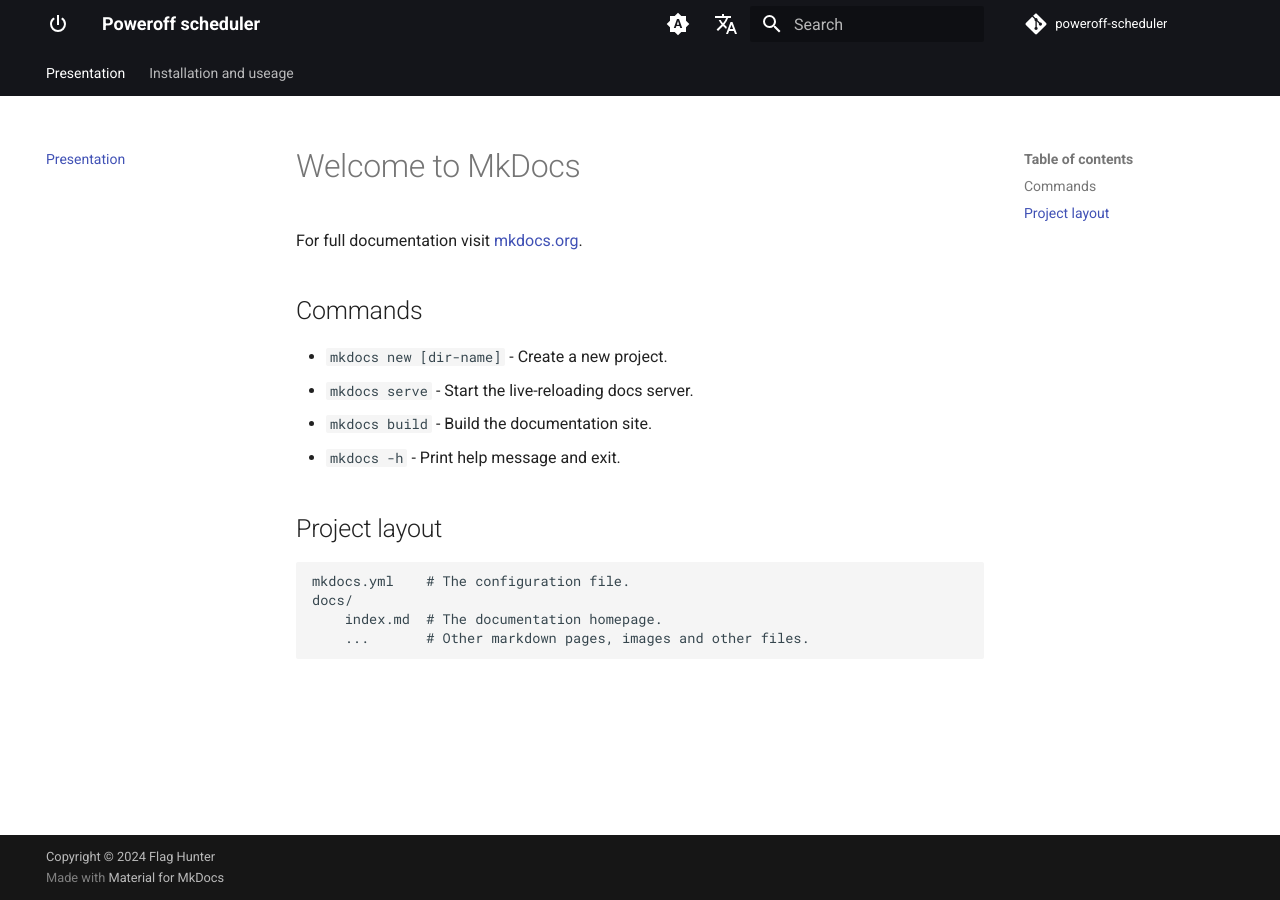
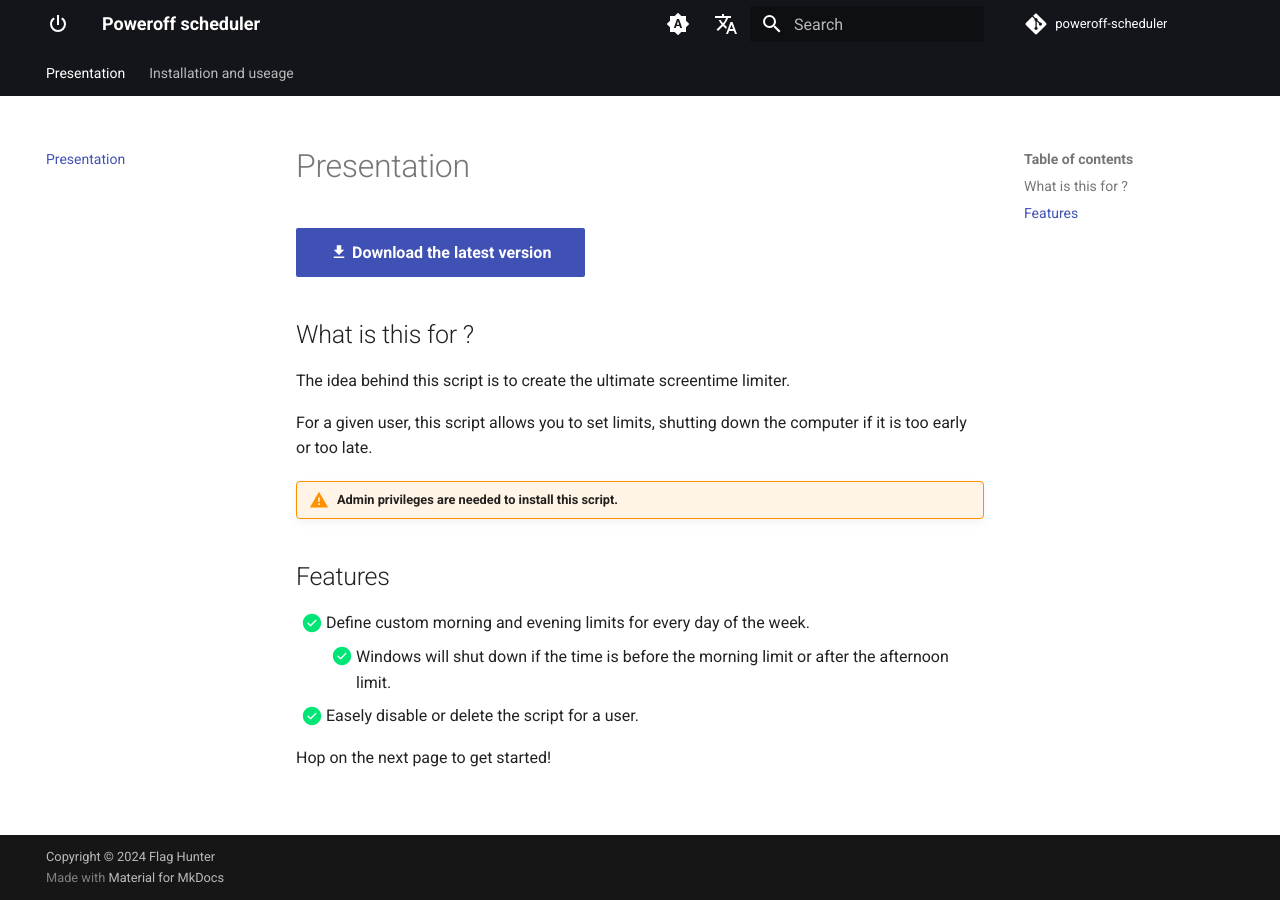
Before and after one commit to FlagHunter01/poweroff-scheduler, an MkDocs documentation site: the page built from docs/index.md, in a window 1280 px wide. Built offline with MkDocs 1.6.1 and Material for MkDocs 9.7.7, drawn with Linux system fonts in a browser that asks for light colours; plug-ins that fetch from the network failed and are left out; comment, search, counter and statistics services are not loaded.

Commit message:
Write the first page

```diff
--- a/docs/index.md
+++ b/docs/index.md
@@ -1,17 +1,22 @@
-# Welcome to MkDocs
+---
+title: Poweroff scheduler
+description: A small script that power offs Windows on scedule. Ideal for your screentime goals!
+---
 
-For full documentation visit [mkdocs.org](https://www.mkdocs.org).
+[:material-download: Download the latest version](https://github.com/FlagHunter01/poweroff-scheduler/releases){ .md-button .md-button--primary }
 
-## Commands
+## What is this for ?
 
-* `mkdocs new [dir-name]` - Create a new project.
-* `mkdocs serve` - Start the live-reloading docs server.
-* `mkdocs build` - Build the documentation site.
-* `mkdocs -h` - Print help message and exit.
+The idea behind this script is to create the ultimate screentime limiter.
 
-## Project layout
+For a given user, this script allows you to set limits, shutting down the computer if it is too early or too late.
 
-    mkdocs.yml    # The configuration file.
-    docs/
-        index.md  # The documentation homepage.
-        ...       # Other markdown pages, images and other files.
+!!! warning "Admin privileges are needed to install this script."
+
+## Features
+
+- [x] Define custom morning and evening limits for every day of the week.
+    - [x] Windows will shut down if the time is before the morning limit or after the afternoon limit.
+- [x] Easely disable or delete the script for a user.
+
+Hop on the next page to get started!
```
